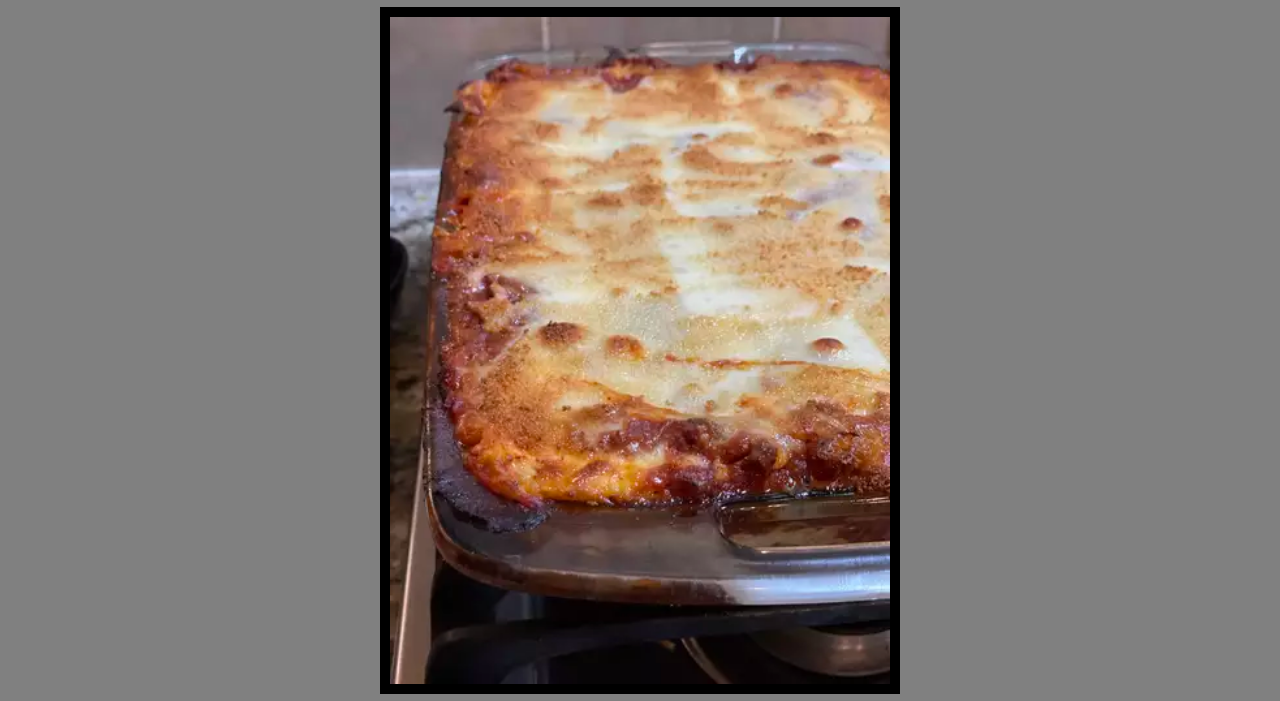
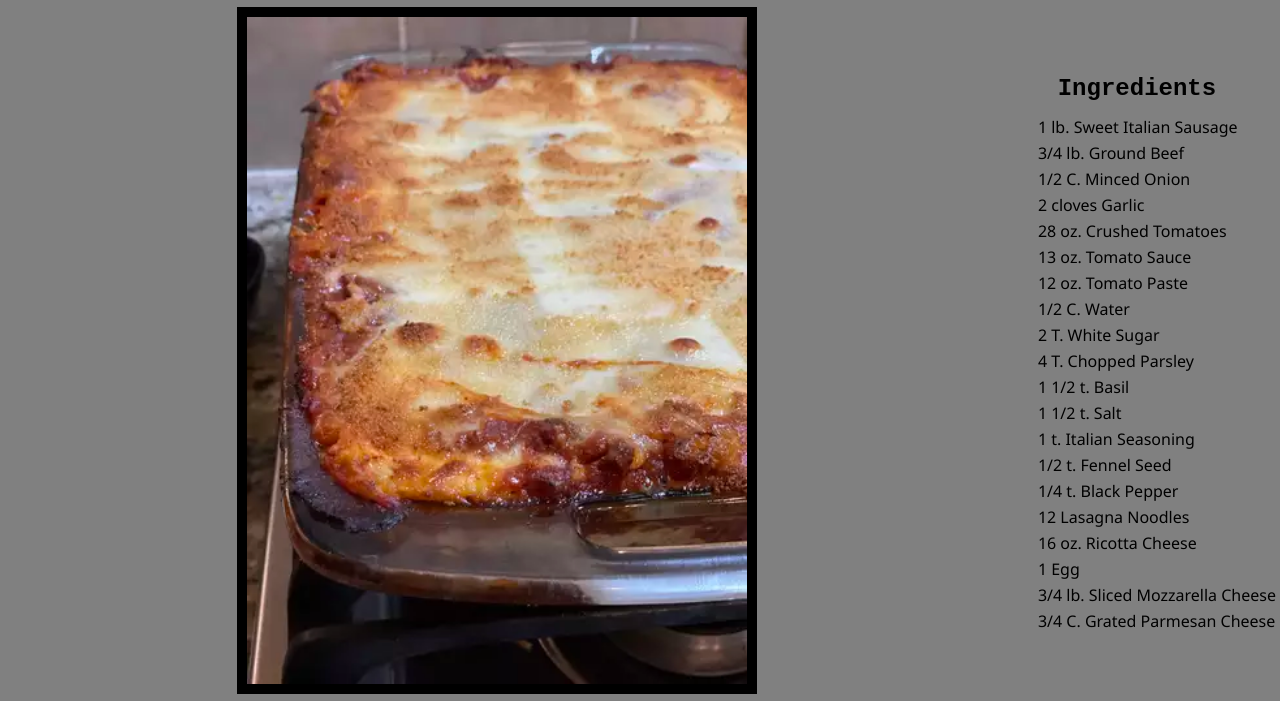
Before and after one commit to buckeyecode/odin_recipes, a plain HTML site: page recipes/lasagna.html in a window 1280 px wide. Shown: the part 94-795 px from the top of the page. Drawn offline with Linux system fonts and the light colour scheme.

Commit message:
Trying flexbox out

```diff
--- a/recipes/lasagna.html
+++ b/recipes/lasagna.html
@@ -9,9 +9,11 @@
 </head>
 <body>
     <h1>Lasagna</h1>
-        <img src="../images/lasagna.jpg">
-    <h2>Ingredients</h2>
-        <ul style="list-style: none;">
+        <div class="flex-container">
+            <img src="../images/lasagna.jpg" rel="lasagna" class="flex-item">
+            <div class="flex-item2">
+                <h2 class="flex-title">Ingredients</h2>
+                <ul class="flex-list">
                     <li>1 lb. Sweet Italian Sausage</li>
                     <li>3/4 lb. Ground Beef</li>
                     <li>1/2 C. Minced Onion</li>
@@ -33,6 +35,8 @@
                     <li>3/4 lb. Sliced Mozzarella Cheese</li>
                     <li>3/4 C. Grated Parmesan Cheese</li>
                 </ul>
+            </div>
+        </div>
         <h2>Directions</h2>
             <ol>
                 <li>Cook sausage, ground beef, onion, and garlic in a Dutch oven over medium heat until well browned. Stir in crushed tomatoes, tomato sauce, tomato paste, and water. Season with sugar, 2 tablespoons parsley, basil, 1 teaspoon salt, Italian seasoning, fennel seeds, and pepper. Simmer, covered, for about 1 1/2 hours, stirring occasionally.</li>
--- a/recipes/styles.css
+++ b/recipes/styles.css
@@ -38,6 +38,10 @@ h2 {
     margin: 10px;
 }
 
+ul {
+    list-style: none;
+}
+
 ol {
     list-style: square;
 }
@@ -45,6 +49,7 @@ ol {
 li {
     font-family: 'Segoe UI', Tahoma, Geneva, Verdana, sans-serif;
     margin: 4px;
+    text-decoration: none;
 }
 
 p {
@@ -53,18 +58,14 @@ p {
     margin: 20px 0px 10px 10px;
 }
 
-a:link {
-    text-decoration: none;
+.flex-container {
+    display: flex;
+
 }
 
-a:visited {
-    text-decoration: none;
+.flex-item2 {
+    display: flex;
+    flex-direction: column;
+    align-items: center;
+    justify-content: center;
 }
-
-a:hover {
-    text-decoration: none;
-}
-
-a:active {
-    text-decoration: none;
-}
```
Lines whose indentation alone changed are shown as unchanged.
